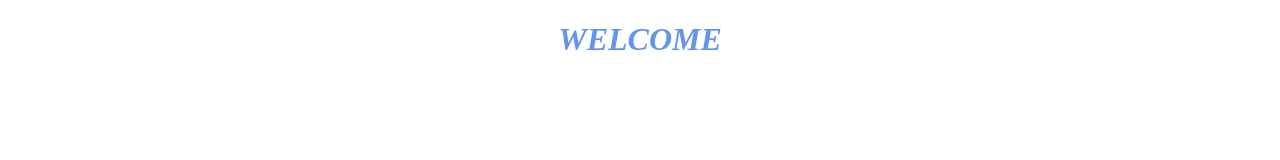
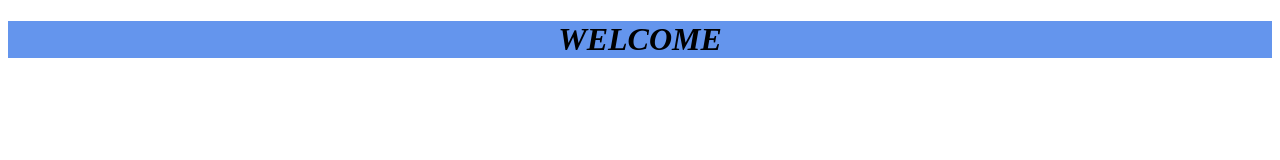
Before and after one commit to j2weining/TypeProperties, a plain HTML site: page index.html in a window 1280 px wide. Drawn offline with Linux system fonts and the light colour scheme.

Commit message:
css properties

```diff
--- a/index.html
+++ b/index.html
@@ -9,7 +9,8 @@
         h1{
             text-align: center;
             font-style: italic;
-            color: cornflowerblue;
+            color: black;
+            background-color: cornflowerblue;
         }
     </style>
 </head>
```
